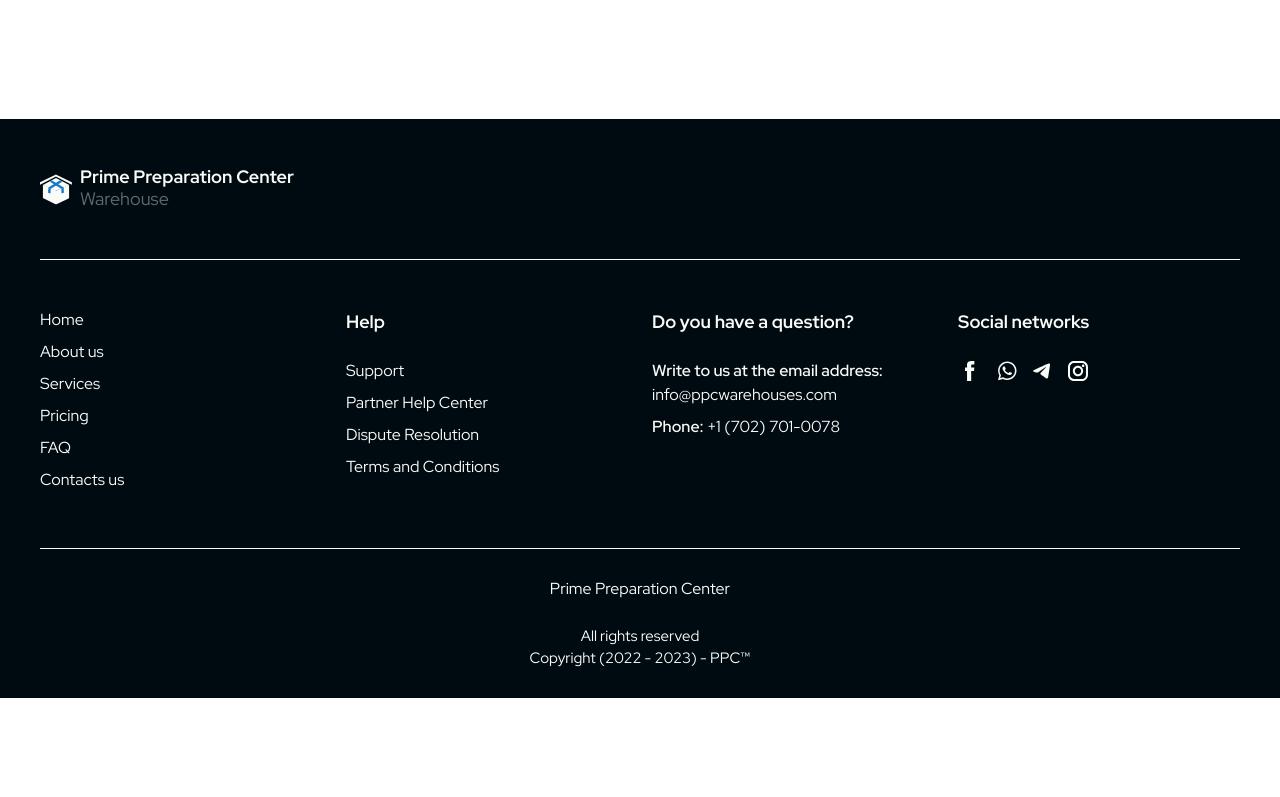
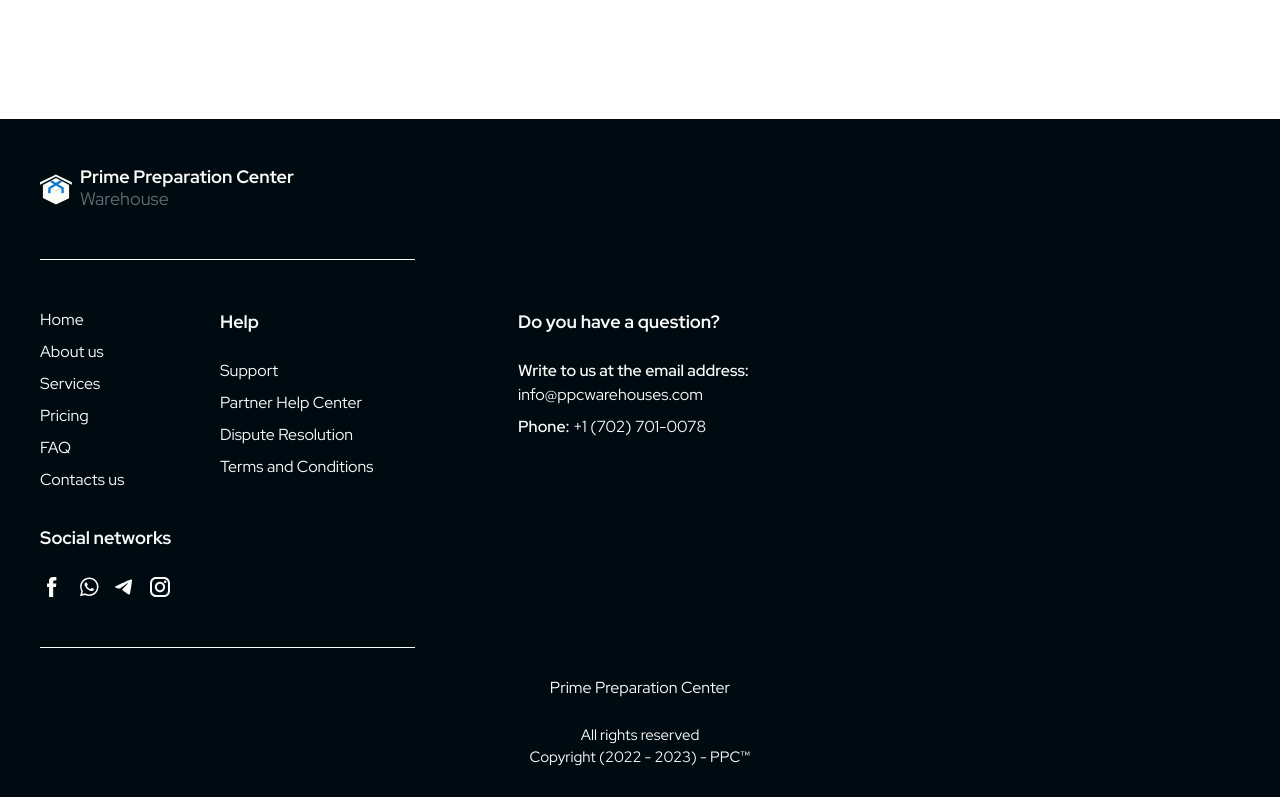
Before and after one commit to korvan17/nevadaFrontend, a Next.js app: page / in a window 1280 px wide. Shown: the part 2876-3673 px from the top of the page. Before the commit the page ends 3574 px from the top, so only its background shows below. Built offline with nearby package versions, Linux system fonts and the light colour scheme.

Commit message:
feat: started with grid

```diff
--- a/src/components/Footer/FooterLinks/FooterLinks.jsx
+++ b/src/components/Footer/FooterLinks/FooterLinks.jsx
@@ -7,21 +7,21 @@ import { FooterContacs } from "./FooterContacs";
 
 export default function FooterLinks() {
   return (
-    <div className="flex justify-between flex-wrap border-y border-white py-[48px]">
-      <div className="w-[282px]">
+    <div className="grid grid-cols-[164px] gap-x-[16px] gap-y-[24px] border-y border-white py-[48px] w-[375px] md:grid-cols-[164px] md:gap-x[20px]">
+      <div className="col-span-1 w-[282px]">
         <FooterCommonList data={links} />
       </div>
-      <div className="w-[282px]">
+      <div className="col-span-1 w-[282px] md:col-start-2 md:col-span-1">
         <h3 className="text-[18px] font-bold mb-[24px]">Help</h3>
         <FooterCommonList data={helpLinks} />
       </div>
-      <div className="w-[282px]">
+      <div className="col-span-2 w-[282px] md:col-start-3 md:col-span-1">
         <h3 className="text-[18px] font-bold mb-[24px]">
           Do you have a question?
         </h3>
-        <FooterContacs/>
+        <FooterContacs />
       </div>
-      <div className="w-[282px]">
+      <div className="col-span-2 w-[282px] ">
         <h3 className="text-[18px] font-bold mb-[24px]">Social networks</h3>
         <SocialLinks />
       </div>
```
